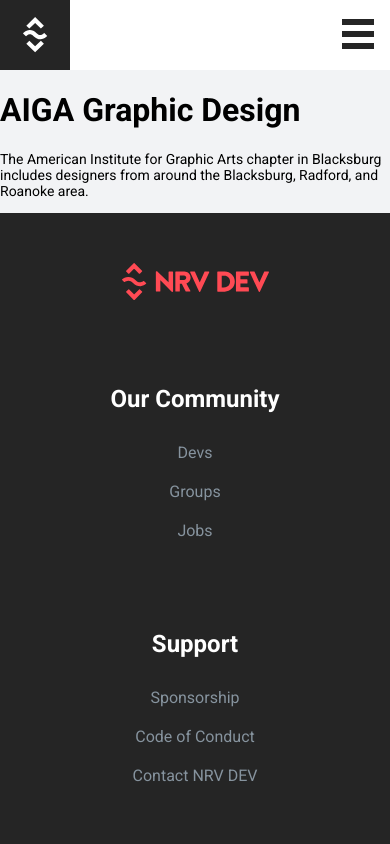
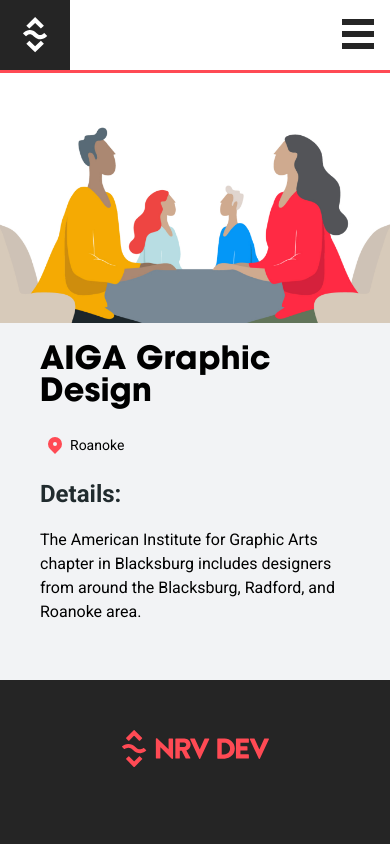
Before and after one commit to nrvdev/nrv.dev, an Eleventy site: page group.njk in a window 390 px wide. Shown: the top 844 px of the page. Built offline with nearby package versions, Linux system fonts and the light colour scheme; Eleventy itself is replaced by a stand-in of ours; files that its build step writes are made by us from their sources.

Commit message:
Mobile layout for groups

```diff
--- a/Sass/base/base.scss
+++ b/Sass/base/base.scss
@@ -64,7 +64,6 @@
   &:focus,
   &.active-link {
     color: $dark-coral;
-    padding-bottom: 5px;
     border-bottom: solid 1px #000;
     font-weight: bold;
   }
--- a/Sass/components/components.scss
+++ b/Sass/components/components.scss
@@ -12,4 +12,5 @@
 @import './search.scss';
 @import './skills.scss';
 @import './group-card.scss';
+@import './group.scss';
 @import './join-instructions.scss';
--- /dev/null
+++ b/Sass/components/group.scss
@@ -0,0 +1,53 @@
+.group-component {
+  display: flex;
+  flex-direction: column;
+
+  img {
+    border-top: solid 3px $dark-coral;
+    width: 100%;
+  }
+
+  h1 {
+    @extend %font-huge;
+  }
+
+  .group-details {
+    padding: 0 40px 40px 40px;
+  }
+
+  .group-detail {
+    align-items: center;
+    display: flex;
+    padding: 5px;
+
+    svg {
+      fill: $dark-coral;
+      width: 20px;
+    }
+
+    p, a {
+      margin: 0;
+      margin-left: 5px;
+      @include rem(font-size, 14px);
+    }
+  }
+
+  .group-detail-content {
+    p {
+      font-size: 16px;
+      line-height: 24px;
+    }
+  }
+
+  @media (min-width: $tablet) {
+    padding: 40px;
+  }
+
+  @media (min-width: $desktop) {
+    flex-direction: row;
+
+    img {
+      max-width: 500px;
+    }
+  }
+}
--- a/_data/groups.json
+++ b/_data/groups.json
@@ -2,11 +2,17 @@
   {
     "name": "AIGA Graphic Design",
     "imageUrl": "",
+    "location": "Roanoke",
+    "contact": "",
     "details": "The American Institute for Graphic Arts chapter in Blacksburg includes designers from around the Blacksburg, Radford, and Roanoke area."
   },
   {
     "name": "Blacksburg Cinema of Code",
     "imageUrl": "https://secure.meetupstatic.com/photos/event/9/7/e/a/600_484478890.jpeg",
+    "contact": "Bob Tipton",
+    "website": "https://www.meetup.com/Blacksburg-Cinema-of-Code/",
+    "nextEvent": "",
+    "location": "Blacksburg",
     "details": "This is a group for software developers of any skill level, in any language. We'll meet to watch a training video, then discuss it afterwards. Inspired by CleanCoders offer of a Community License for free meetings that are open to the public, so I hope that some of their videos will be the first we review. I'll post a meeting once I have the license secured, so go ahead and join the group if you're interested so you'll receive the notifications."
   },
   {
--- a/group.njk
+++ b/group.njk
@@ -7,6 +7,42 @@
 permalink: '/groups/{{group.name|slug}}/'
 ---
 
-<h1>{{group.name}}</h1>
+<div class="group-component">
+  {% if group.imageUrl %}
+    <img src="{{group.imageUrl}}" alt="Group image for {{group.name}}">
+  {% else %}
+    <img src="/images/default-group.jpg" alt="Group image for {{group.name}}">
+  {% endif %}
+  <div class="group-details">
+    <h1>{{group.name}}</h1>
+    {% if  group.location %}
+    <div class="group-detail">
+      <svg xmlns="http://www.w3.org/2000/svg" viewBox="0 0 20 20" fill="currentColor">
+        <path fill-rule="evenodd" d="M5.05 4.05a7 7 0 119.9 9.9L10 18.9l-4.95-4.95a7 7 0 010-9.9zM10 11a2 2 0 100-4 2 2 0 000 4z" clip-rule="evenodd" />
+      </svg>
+      <p>{{ group.location }}</p>
+    </div>
+    {% endif %}
+    {% if  group.contact %}
+    <div class="group-detail">
+      <svg xmlns="http://www.w3.org/2000/svg" viewBox="0 0 20 20" fill="currentColor">
+        <path fill-rule="evenodd" d="M18 10a8 8 0 11-16 0 8 8 0 0116 0zm-6-3a2 2 0 11-4 0 2 2 0 014 0zm-2 4a5 5 0 00-4.546 2.916A5.986 5.986 0 0010 16a5.986 5.986 0 004.546-2.084A5 5 0 0010 11z" clip-rule="evenodd" />
+      </svg>
+      <p>Contact {{ group.contact }}</p>
+    </div>
+    {% endif %}
+    {% if group.website %}
+    <div class="group-detail">
+      <svg xmlns="http://www.w3.org/2000/svg" viewBox="0 0 20 20">
+        <path d="M10.707 2.293a1 1 0 00-1.414 0l-7 7a1 1 0 001.414 1.414L4 10.414V17a1 1 0 001 1h2a1 1 0 001-1v-2a1 1 0 011-1h2a1 1 0 011 1v2a1 1 0 001 1h2a1 1 0 001-1v-6.586l.293.293a1 1 0 001.414-1.414l-7-7z" />
+      </svg>
+      <a href="{{group.website}}"">Website</a>
+    </div>
+    {% endif %}
+    <div class="group-detail-content">
+      <h2>Details:</h2>
+      <p>{{group.details}}</p>
+    </div>
+  </div>
 
-<p>{{group.details}}</p>
+</div>
```
